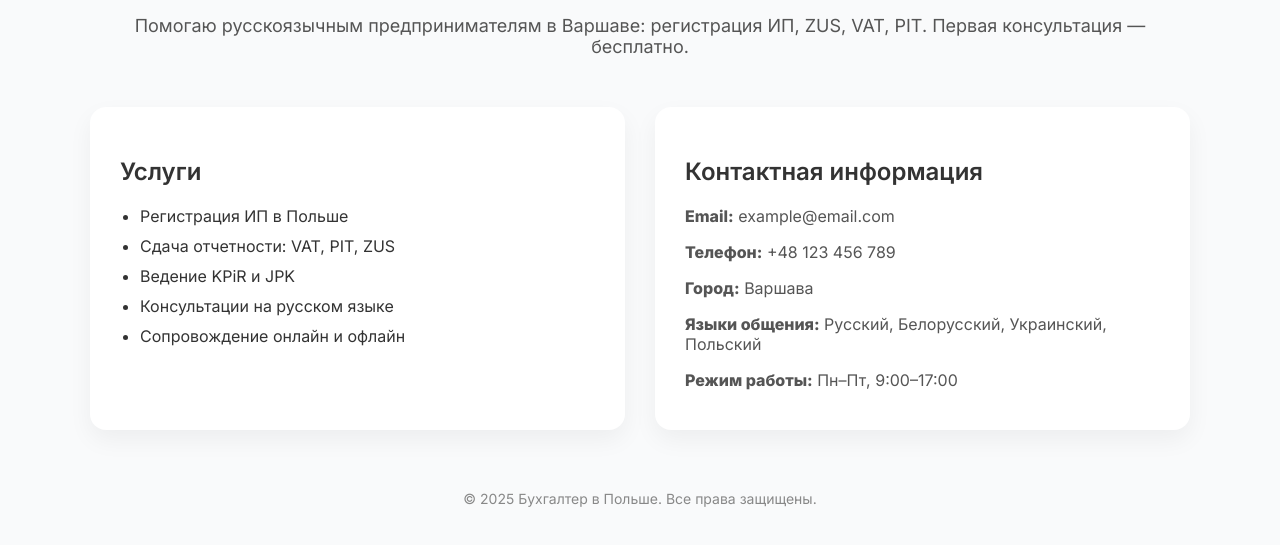
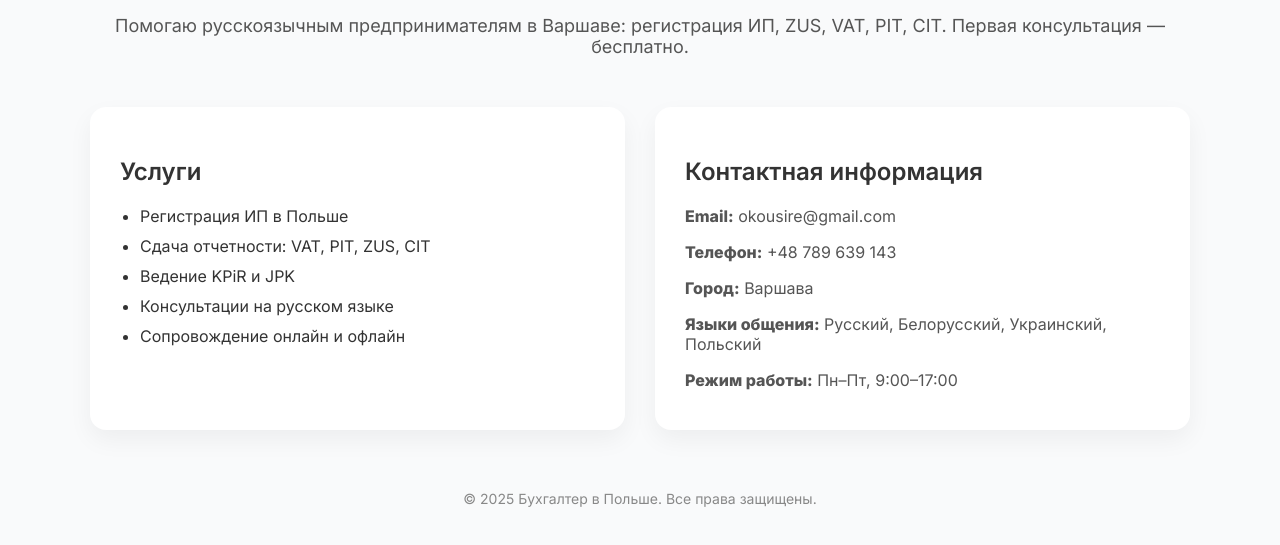
Before and after one commit to fortisfinance/fortisfinance.github.io, a plain HTML site: page index.html in a window 1280 px wide. Shown: the part 119-664 px from the top of the page. Drawn offline with Linux system fonts and the light colour scheme.

Commit message:
Update index.html

```diff
--- a/index.html
+++ b/index.html
@@ -75,7 +75,7 @@
   <div class="container">
     <header>
       <h1>Бухгалтерские услуги в Польше</h1>
-      <p>Помогаю русскоязычным предпринимателям в Варшаве: регистрация ИП, ZUS, VAT, PIT. Первая консультация — бесплатно.</p>
+      <p>Помогаю русскоязычным предпринимателям в Варшаве: регистрация ИП, ZUS, VAT, PIT, CIT. Первая консультация — бесплатно.</p>
     </header>
 
     <div class="grid">
@@ -83,7 +83,7 @@
         <h2>Услуги</h2>
         <ul>
           <li>Регистрация ИП в Польше</li>
-          <li>Сдача отчетности: VAT, PIT, ZUS</li>
+          <li>Сдача отчетности: VAT, PIT, ZUS, CIT</li>
           <li>Ведение KPiR и JPK</li>
           <li>Консультации на русском языке</li>
           <li>Сопровождение онлайн и офлайн</li>
@@ -92,8 +92,8 @@
 
       <div class="card contact-info">
         <h2>Контактная информация</h2>
-        <p><strong>Email:</strong> example@email.com</p>
-        <p><strong>Телефон:</strong> +48 123 456 789</p>
+        <p><strong>Email:</strong> okousire@gmail.com</p>
+        <p><strong>Телефон:</strong> +48 789 639 143</p>
         <p><strong>Город:</strong> Варшава</p>
         <p><strong>Языки общения:</strong> Русский, Белорусский, Украинский, Польский</p>
         <p><strong>Режим работы:</strong> Пн–Пт, 9:00–17:00</p>
```
